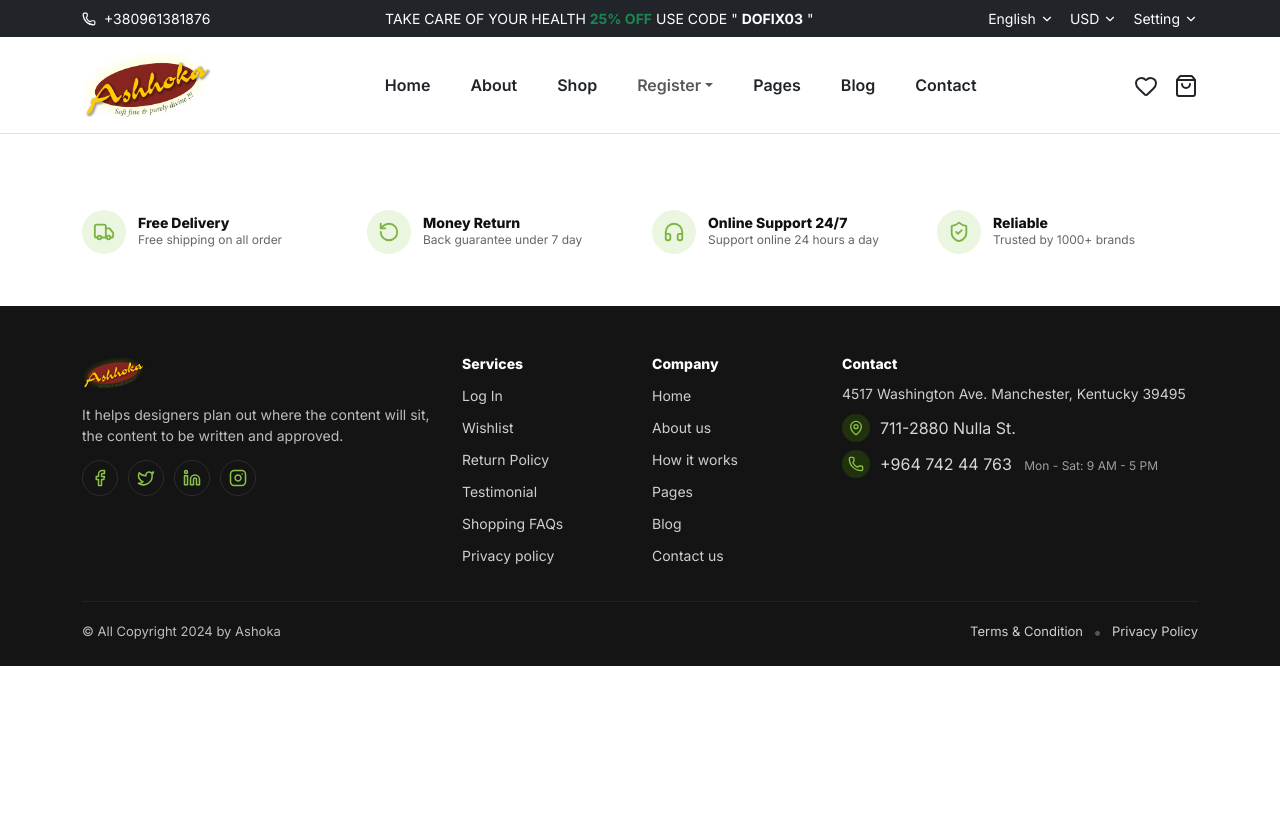
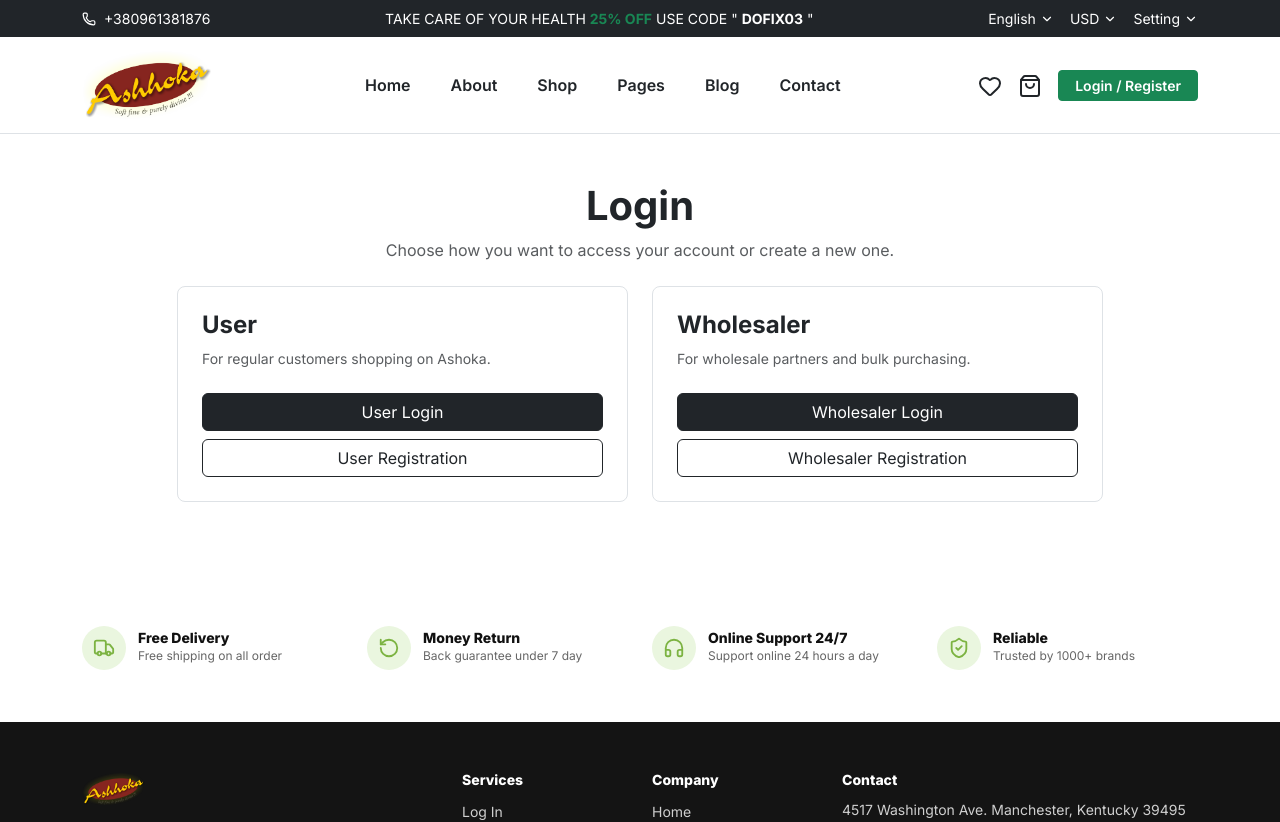
Before and after one commit to VedikaSonar/Ashoka, a React (Vite) app: page /auth in a window 1280 px wide. Shown: the top 822 px of the page. Before the commit the page ends 800 px from the top, so only its background shows below. Built offline with nearby package versions, Linux system fonts and the light colour scheme.

Commit message:
wholesaler and user login integration done

```diff
--- a/src/App.jsx
+++ b/src/App.jsx
@@ -11,6 +11,8 @@ import UserLogin from './Pages/UserLogin';
 import WholesalerLogin from './Pages/WholesalerLogin';
 import UserRegister from './Pages/UserRegister';
 import WholesalerRegister from './Pages/WholesalerRegister';
+import AuthOptions from './Pages/AuthOptions';
+import WholesalerDashboard from './Pages/WholesalerDashboard';
 import './App.css';
 
 function App() {
@@ -29,6 +31,8 @@ function App() {
         <Route path="/wholesaler-login" element={<WholesalerLogin />} />
         <Route path="/register" element={<UserRegister />} />
         <Route path="/wholesaler-register" element={<WholesalerRegister />} />
+        <Route path="/auth" element={<AuthOptions />} />
+        <Route path="/wholesaler-dashboard" element={<WholesalerDashboard />} />
       </Routes>
       <Footer />
     </>
--- a/src/Components/Navbar.jsx
+++ b/src/Components/Navbar.jsx
@@ -1,6 +1,6 @@
 import React, { useEffect, useState } from 'react';
 import { Link, useLocation } from 'react-router-dom';
-import { Container, Nav, Navbar as BootstrapNavbar, NavDropdown } from 'react-bootstrap';
+import { Container, Nav, Navbar as BootstrapNavbar, NavDropdown, Button } from 'react-bootstrap';
 import { Phone, ChevronDown, Heart, ShoppingBag, Menu, Salad } from 'lucide-react';
 import logo from '../assets/images/ashoka logo .png';
 import './Navbar.css';
@@ -81,30 +81,33 @@ const Navbar = () => {
               >
                 Shop
               </Nav.Link>
-              <NavDropdown
-                title="Register"
-                id="register-dropdown"
-                className="fw-semibold text-dark nav-link-custom"
-              >
-                <NavDropdown.Item as={Link} to="/register">
-                  User Registration
-                </NavDropdown.Item>
-                <NavDropdown.Item as={Link} to="/wholesaler-register">
-                  Wholesaler Registration
-                </NavDropdown.Item>
-              </NavDropdown>
               <Nav.Link as={Link} to="/pages" className="fw-semibold text-dark nav-link-custom">Pages</Nav.Link>
               <Nav.Link as={Link} to="/blog" className="fw-semibold text-dark nav-link-custom">Blog</Nav.Link>
               <Nav.Link as={Link} to="/contact" className="fw-semibold text-dark nav-link-custom">Contact</Nav.Link>
             </Nav>
 
             <div className="d-flex align-items-center gap-3 mt-3 mt-lg-0">
-              <Link to="/wishlist" className="position-relative cursor-pointer text-decoration-none text-dark">
+              <Link
+                to="/wishlist"
+                className="position-relative cursor-pointer text-decoration-none text-dark"
+              >
                 <Heart size={24} />
               </Link>
-              <Link to="/cart" className="position-relative cursor-pointer text-decoration-none text-dark">
+              <Link
+                to="/cart"
+                className="position-relative cursor-pointer text-decoration-none text-dark"
+              >
                 <ShoppingBag size={24} />
               </Link>
+              <Button
+                as={Link}
+                to="/auth"
+                variant="success"
+                size="sm"
+                className="fw-semibold px-3"
+              >
+                Login / Register
+              </Button>
             </div>
           </BootstrapNavbar.Collapse>
         </Container>
--- /dev/null
+++ b/src/Pages/AuthOptions.jsx
@@ -0,0 +1,58 @@
+import React from 'react';
+import { Container, Row, Col, Button } from 'react-bootstrap';
+import { Link } from 'react-router-dom';
+
+const AuthOptions = () => {
+  return (
+    <div className="py-5">
+      <Container>
+        <Row className="justify-content-center mb-4">
+          <Col lg={8} className="text-center">
+            <h1 className="mb-2">Login</h1>
+            <p className="text-muted mb-0">
+              Choose how you want to access your account or create a new one.
+            </p>
+          </Col>
+        </Row>
+
+        <Row className="g-4 justify-content-center">
+          <Col md={6} lg={5}>
+            <div className="p-4 border rounded-3 h-100">
+              <h4 className="mb-2">User</h4>
+              <p className="text-muted small mb-4">
+                For regular customers shopping on Ashoka.
+              </p>
+              <div className="d-flex flex-column gap-2">
+                <Button as={Link} to="/login" variant="dark">
+                  User Login
+                </Button>
+                <Button as={Link} to="/register" variant="outline-dark">
+                  User Registration
+                </Button>
+              </div>
+            </div>
+          </Col>
+
+          <Col md={6} lg={5}>
+            <div className="p-4 border rounded-3 h-100">
+              <h4 className="mb-2">Wholesaler</h4>
+              <p className="text-muted small mb-4">
+                For wholesale partners and bulk purchasing.
+              </p>
+              <div className="d-flex flex-column gap-2">
+                <Button as={Link} to="/wholesaler-login" variant="dark">
+                  Wholesaler Login
+                </Button>
+                <Button as={Link} to="/wholesaler-register" variant="outline-dark">
+                  Wholesaler Registration
+                </Button>
+              </div>
+            </div>
+          </Col>
+        </Row>
+      </Container>
+    </div>
+  );
+};
+
+export default AuthOptions;
--- a/src/Pages/UserLogin.jsx
+++ b/src/Pages/UserLogin.jsx
@@ -150,6 +150,11 @@ const UserLogin = () => {
               <span className="text-muted">Wholesaler?</span>{' '}
               <Link to="/wholesaler-login">Login here</Link>
             </div>
+            <div className="mt-2 text-center">
+              <Link to="/auth" className="text-muted small">
+                Back to login options
+              </Link>
+            </div>
           </Col>
         </Row>
       </Container>
--- a/src/Pages/UserRegister.jsx
+++ b/src/Pages/UserRegister.jsx
@@ -209,6 +209,11 @@ const UserRegister = () => {
               <span className="text-muted">Already have an account?</span>{' '}
               <Link to="/login">Login here</Link>
             </div>
+            <div className="mt-2 text-center">
+              <Link to="/auth" className="text-muted small">
+                Back to login options
+              </Link>
+            </div>
           </Col>
         </Row>
       </Container>
--- /dev/null
+++ b/src/Pages/WholesalerDashboard.jsx
@@ -0,0 +1,22 @@
+import React from 'react';
+import { Container, Row, Col } from 'react-bootstrap';
+
+const WholesalerDashboard = () => {
+  return (
+    <div className="py-5">
+      <Container>
+        <Row className="justify-content-center">
+          <Col md={8} lg={7}>
+            <h2 className="mb-3 text-center">Wholesaler Dashboard</h2>
+            <p className="text-muted text-center mb-4">
+              Welcome to the wholesaler area. Dashboard features will be available here in
+              the future.
+            </p>
+          </Col>
+        </Row>
+      </Container>
+    </div>
+  );
+};
+
+export default WholesalerDashboard;
--- a/src/Pages/WholesalerLogin.jsx
+++ b/src/Pages/WholesalerLogin.jsx
@@ -82,7 +82,7 @@ const WholesalerLogin = () => {
       }
 
       setMessage(data.message || 'Login successful');
-      navigate('/');
+      navigate('/wholesaler-dashboard');
     } catch (err) {
       setError(err.message || 'Something went wrong');
     } finally {
@@ -150,6 +150,11 @@ const WholesalerLogin = () => {
               <span className="text-muted">Regular customer?</span>{' '}
               <Link to="/login">Login here</Link>
             </div>
+            <div className="mt-2 text-center">
+              <Link to="/auth" className="text-muted small">
+                Back to login options
+              </Link>
+            </div>
           </Col>
         </Row>
       </Container>
--- a/src/Pages/WholesalerRegister.jsx
+++ b/src/Pages/WholesalerRegister.jsx
@@ -113,7 +113,7 @@ const WholesalerRegister = () => {
       }
 
       setMessage(data.message || 'Registration submitted. Your account will be reviewed.');
-      navigate('/');
+      navigate('/wholesaler-dashboard');
     } catch (err) {
       setError(err.message || 'Something went wrong');
     } finally {
@@ -230,6 +230,11 @@ const WholesalerRegister = () => {
               <span className="text-muted">Already registered?</span>{' '}
               <Link to="/wholesaler-login">Login here</Link>
             </div>
+            <div className="mt-2 text-center">
+              <Link to="/auth" className="text-muted small">
+                Back to login options
+              </Link>
+            </div>
           </Col>
         </Row>
       </Container>
```
